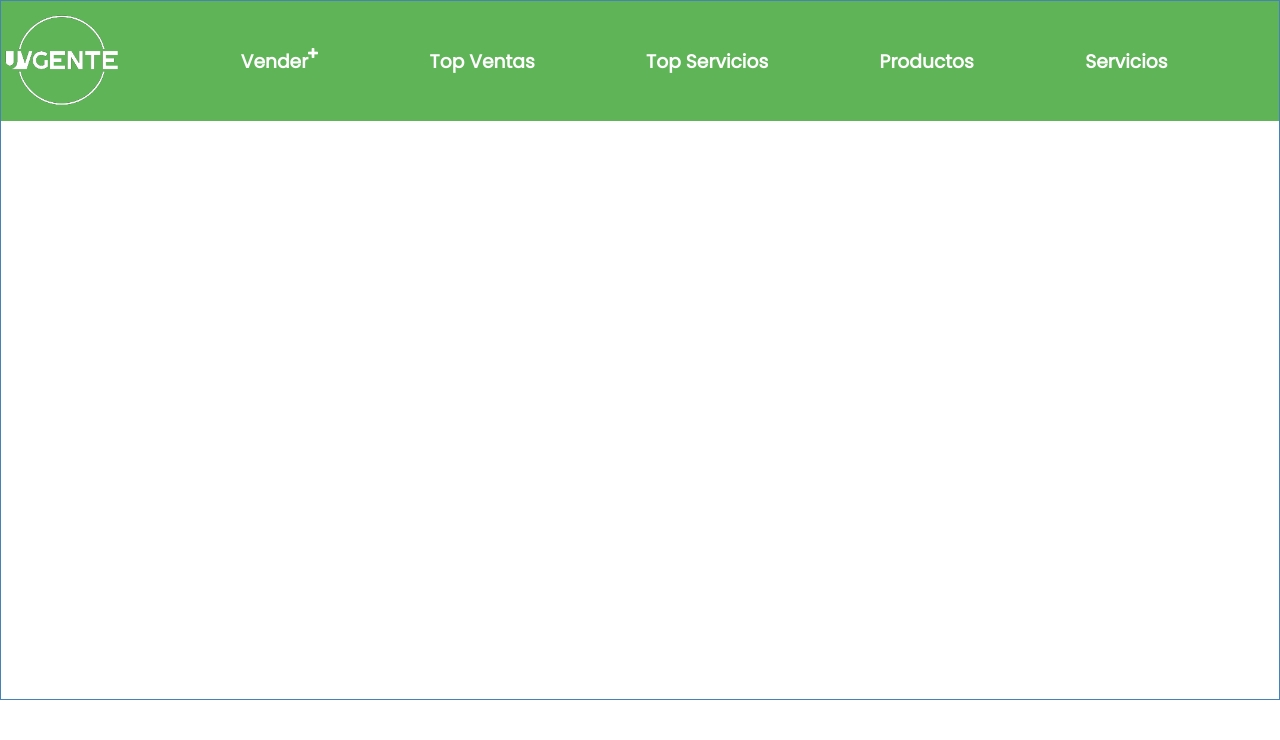
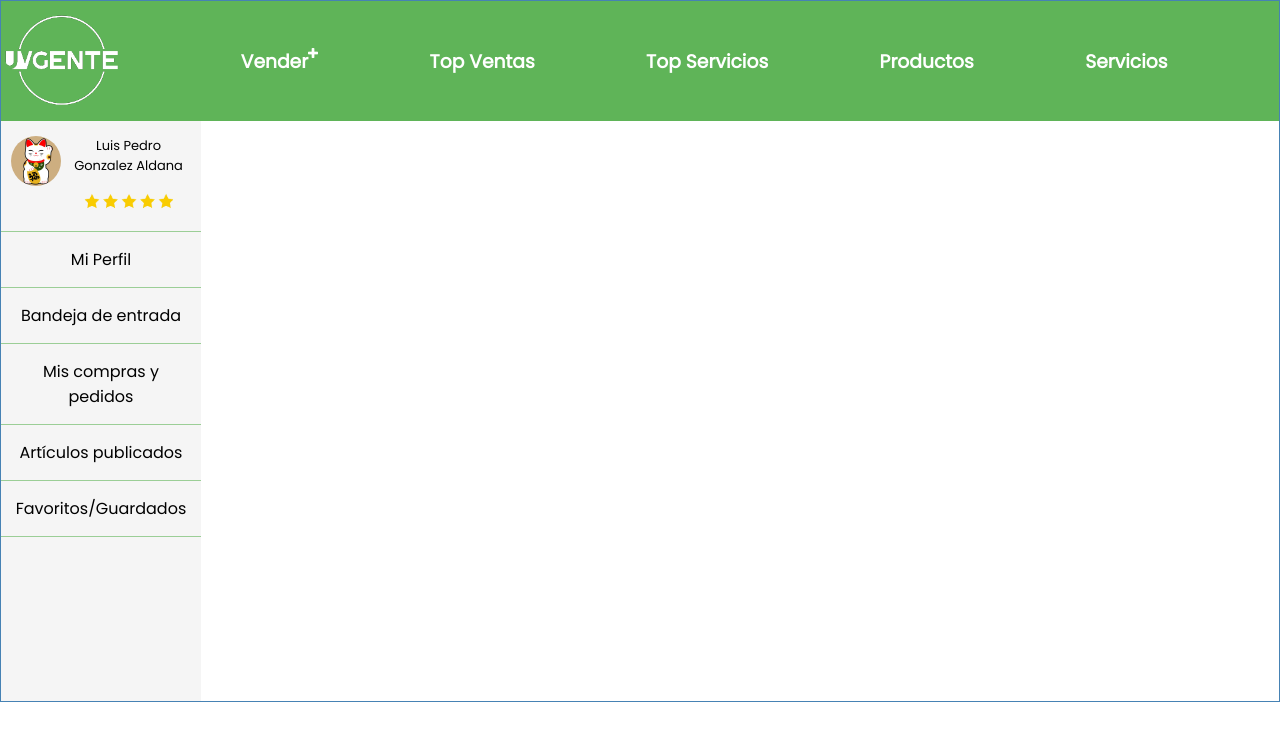
Before and after one commit to andresdlRoca/prototipos_ingenieria_software-UVG, a React (Create React App) app in the folder react-uvgente/: page / in a window 1280 px wide. Shown: the top 740 px of the page. Built offline with nearby package versions, Linux system fonts and the light colour scheme.

Commit message:
Componente comun Barra lateral

```diff
--- a/react-uvgente/src/App.js
+++ b/react-uvgente/src/App.js
@@ -1,9 +1,14 @@
+import BarraLateral from "./components/BarraLateral";
 import Header from "./components/Header";
+import MiPerfil from "./components/MiPerfil";
 
 function App() {
   return (
     <div className="container">
       <Header navSet="ON"/>
+      <div className="flex_container_sidebar_and_content">
+        <BarraLateral />
+      </div>
 
     </div>
   );
--- /dev/null
+++ b/react-uvgente/src/components/BarraLateral.js
@@ -0,0 +1,37 @@
+import profile_pic from '../media/cat_pp.jpg'
+import five_stars_image from '../media/five_stars_rate.png'
+const BarraLateral = () => {
+  return (
+    <div id="sidebar">
+    <div class="toggle-btn">
+{/*       <span>...</span>
+ */}    </div>
+    <ul>
+      <li>
+      <div className='card_into_side_bar'>
+            <div className='flexbox_pp_name'>
+                <img src={profile_pic} alt="profilepic" className='pp_into_side_bar_card' />
+                <div>
+                    <p>Luis Pedro Gonzalez Aldana</p>
+                    <img src={five_stars_image} alt='rae'className='div_five_stars'/>
+                </div>
+            </div>
+      </div>
+      </li>
+      <li>Mi Perfil</li>
+      <li>Bandeja de entrada</li>
+      <li>Mis compras y pedidos</li>
+      <li>Artículos publicados</li>
+      <li>Favoritos/Guardados</li>
+
+    </ul>
+
+  </div>
+
+  )
+}
+BarraLateral.defaultProps = {
+
+}
+
+export default BarraLateral
--- a/react-uvgente/src/components/NavigationElements.js
+++ b/react-uvgente/src/components/NavigationElements.js
@@ -5,7 +5,7 @@ const NavigationElements = (props) => {
     const image = props.image
     const last_element = props.last_element
 
-    if({image}== 'none')
+    if({image}=='none')
     {
         return (
             <div>
--- a/react-uvgente/src/index.css
+++ b/react-uvgente/src/index.css
@@ -33,6 +33,7 @@ body {
   position: relative;
   height: 100%;
   margin-bottom: 10px;
+
 }
 .header div .logo{
   position: relative;
@@ -43,10 +44,8 @@ body {
   display: flex;
   justify-content: space-between;
   align-items: center;
-  margin: 10px, 10px;
-  margin-bottom: 20px;
   min-width: 200px;
-  background-color: #5FB458;
+  background-color: rgb(95, 180, 88);
   height: 120px;
 }
 
@@ -129,7 +128,67 @@ body {
   height: 20px;
 }
 
+#sidebar {
+  position: relative;
+  width: 200px;
+  height: 580px;
+  background: whitesmoke;
+  left: 0px;
+  transition: all 500ms linear;
+  padding: 0px;
+}
+
+#sidebar.active {
+  left: 0px;
+}
+
+#sidebar ul li {
+  color: black;
+  list-style: none;
+  padding: 15px 10px;
+  border-bottom: 1px solid rgb(95, 180, 88, 0.6);
+  text-align: center;
+}
+
+
+
+#sidebar .toggle-btn {
+  position: absolute;
+  left: 200px;
+  cursor: pointer;
+}
+
+.card_into_side_bar {
+    margin:0px ;
+    padding: 0px;
+    width: 100%;
+    height: 80px;
+}
+.pp_into_side_bar_card{
+  height: 100%;
+  border-radius: 50%;
+  margin-right: 5px;
+}
+.flexbox_pp_name{
+  display: flex;
+  width: 100%;
+  height: 50px;
+}
+.flexbox_pp_name p{
+  font-size: small;
+}
+.div_five_stars{
+  height: 50px;
+  width: auto;
+
+}
 footer {
   margin-top: 30px;
   text-align: center;
 }
+.flex_container_sidebar_and_content{
+  display: flex;
+}
+.container_main_content{
+
+}
```
Also changed, not shown: react-uvgente/src/media/cat_pp.jpg (added), react-uvgente/src/media/five_stars_rate.png (added).
